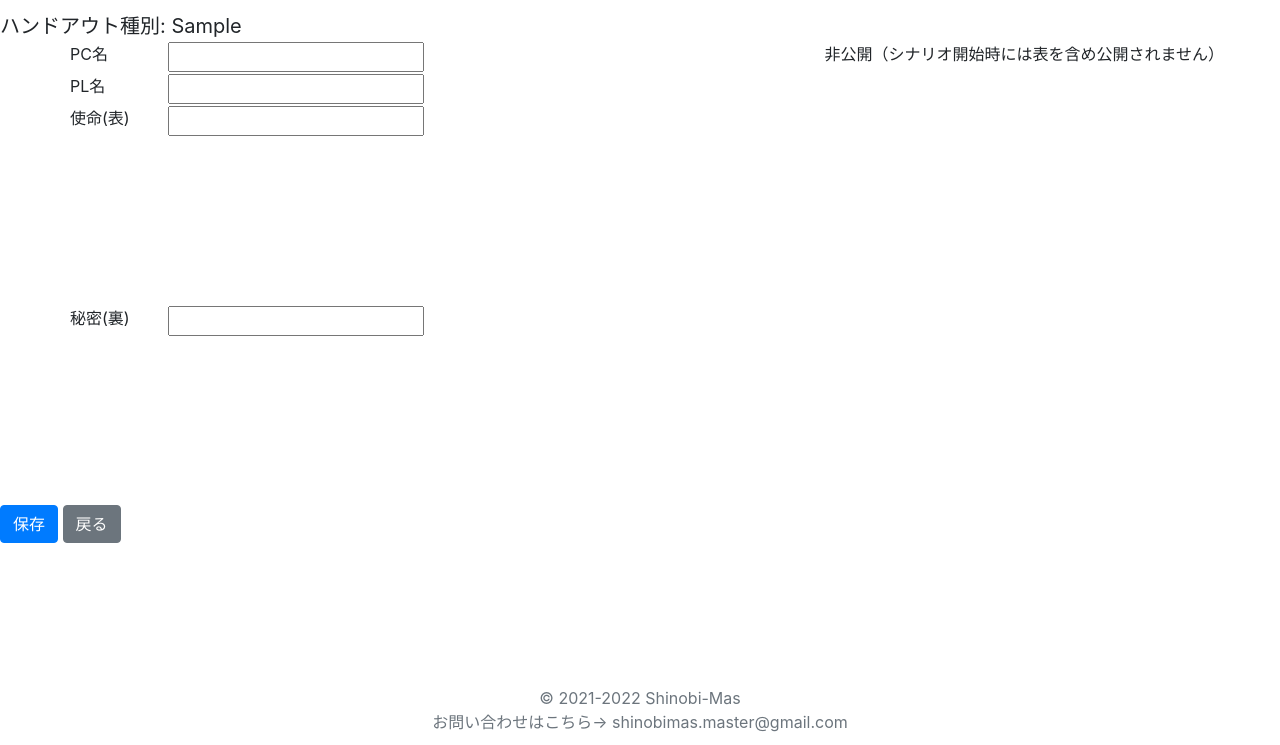
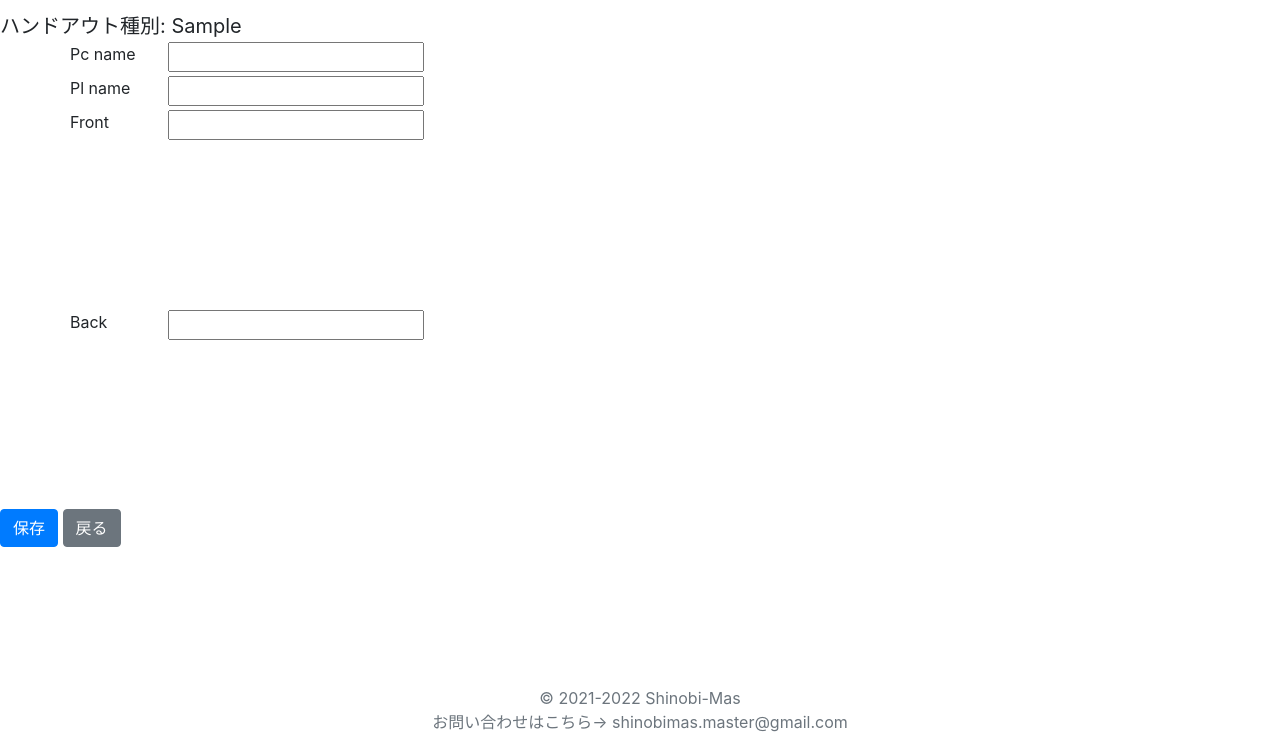
Before and after one commit to Nagyon-Jessica/Shinobi-Mas, a Django app: template homaster/templates/homaster/create.html in a window 1280 px wide. Shown: the part 34-779 px from the top of the page. Run offline with Django 3.2, Linux system fonts and the light colour scheme; the template is opened without the code that fills it: most values are stand-ins (such as "Sample title", 1, 10 or a date in 2020); form fields are guessed from the names that the template uses; some libraries are stand-ins or nearby versions.

Commit message:
ハンドアウト作成・更新フォームのラベル設定

```diff
--- a/homaster/templates/homaster/create.html
+++ b/homaster/templates/homaster/create.html
@@ -26,24 +26,33 @@
           {% csrf_token %}
           <table class="ho-detail-table container">
             <tr class="row">
-              <td class="ho-detail-table-col col-1">PC名 </td>
+              <td class="ho-detail-table-col col-1">
+                <label for="id_pc_name">{{ form.pc_name.label }}</label>
+              </td>
               <td class="ho-detail-table-charf col">{{ form.pc_name }}</td>
               <td>
                 {% if ho_type != "PC" %}
-                {{ form.hidden }} 非公開（シナリオ開始時には表を含め公開されません）
+                {{ form.hidden }}
+                <label for="id_hidden">{{ form.hidden.label }}</label>
                 {% endif %}
               </td>
             </tr>
             <tr class="row">
-              <td class="ho-detail-table-col col-1">PL名 </td>
+              <td class="ho-detail-table-col col-1">
+                <label for="id_pl_name">{{ form.pl_name.label }}</label>
+              </td>
               <td class="col">{{ form.pl_name }}</td>
             </tr>
             <tr class="ho-detail-table-textf row">
-              <td class="ho-detail-table-col col-1">使命(表)</td>
+              <td class="ho-detail-table-col col-1">
+                <label for="id_front">{{ form.front.label }}</label>
+              </td>
               <td class="col">{{ form.front }}</td>
             </tr>
             <tr class="ho-detail-table-textf row">
-              <td class="ho-detail-table-col col-1">秘密(裏)</td>
+              <td class="ho-detail-table-col col-1">
+                <label for="id_back">{{ form.back.label }}</label>
+              </td>
               <td class="col">{{ form.back }}</td>
             </tr>
           </table>
```
Also changed, not shown: homaster/forms.py (+7 -0 lines), homaster/templates/homaster/update.html (+14 -5 lines).
